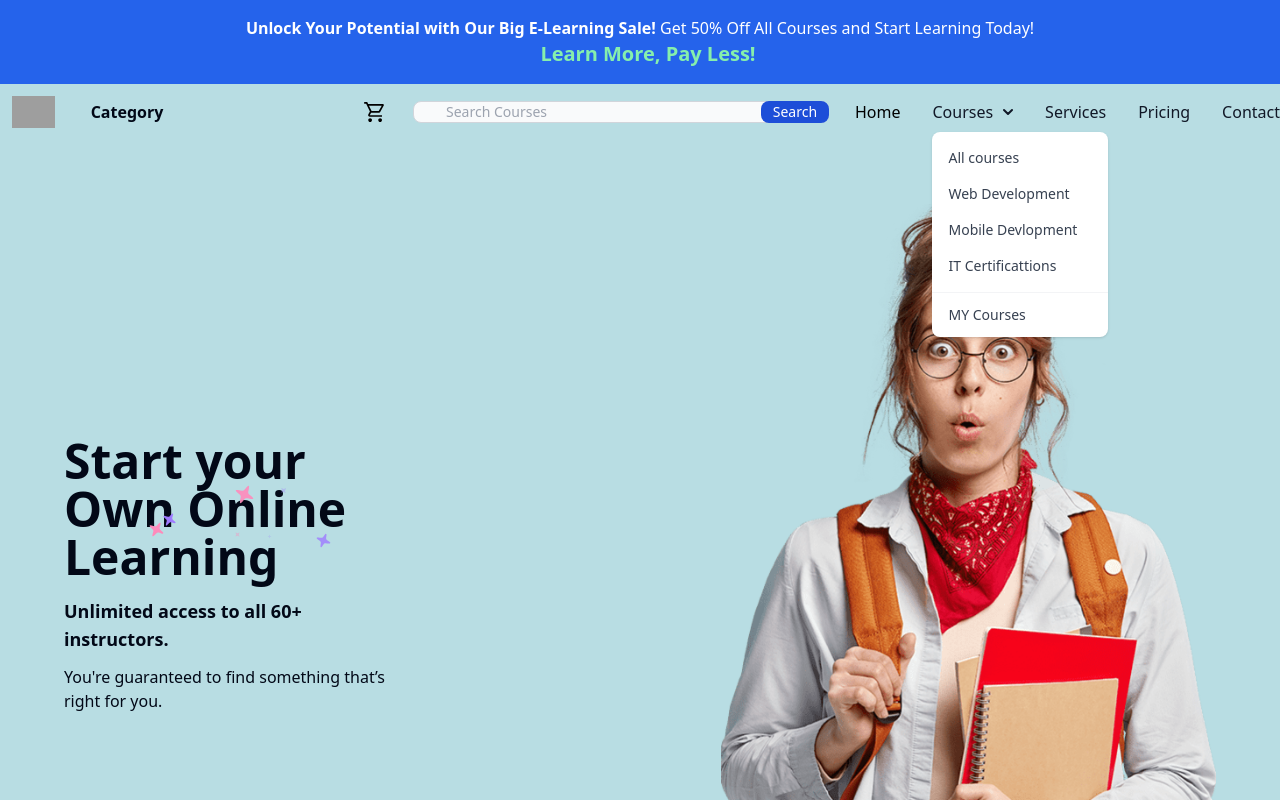
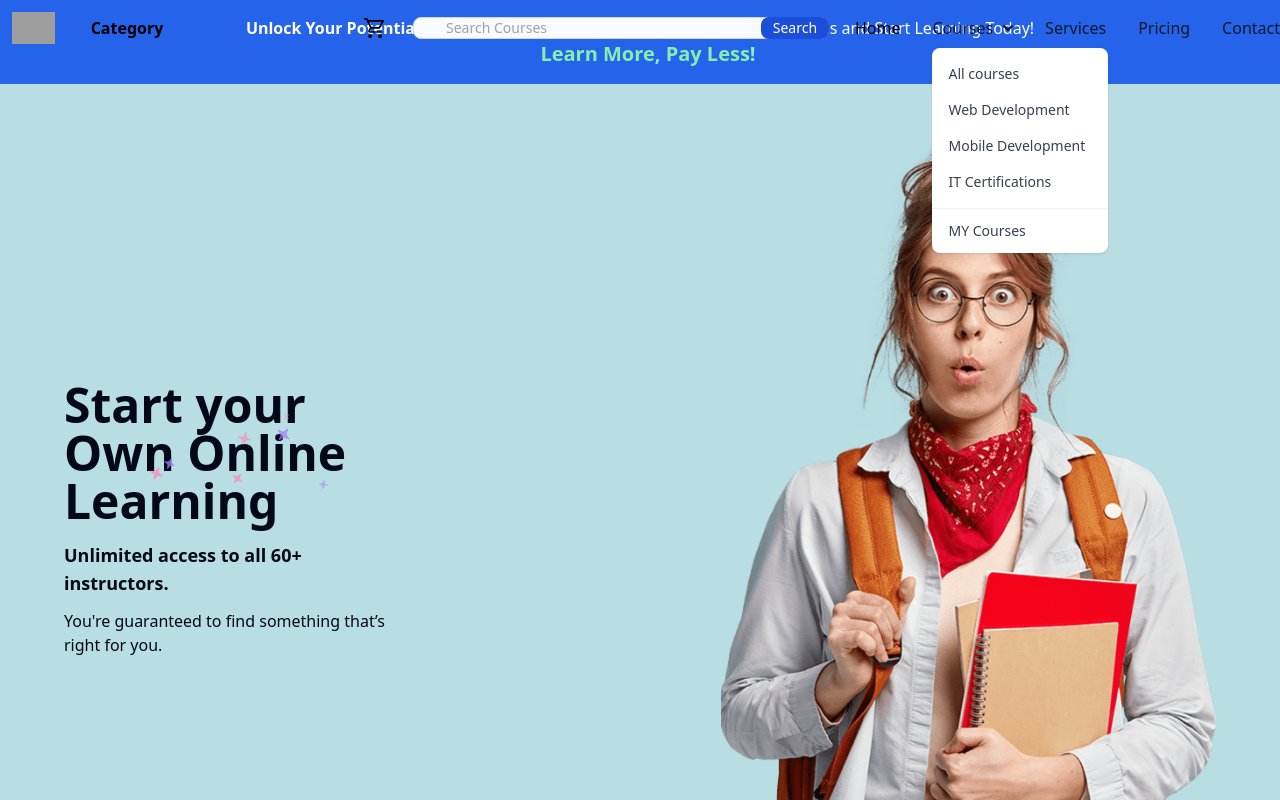
Before and after one commit to sivanesan1103/revamp_contest, a React (Vite) app: page / in a window 1280 px wide. Both pictures are taken after a click on the button "Courses". Shown: the top 800 px of the page. Built offline with nearby package versions, Linux system fonts and the light colour scheme; grey boxes are pictures that could not be loaded.

Commit message:
NavBar 50% over

```diff
--- a/src/components/NavBar/NavBar.jsx
+++ b/src/components/NavBar/NavBar.jsx
@@ -1,10 +1,11 @@
-import React, { useState } from 'react';
+import React, { useState, useEffect } from 'react';
 import Cart from './cart.svg';
 import { Link } from "react-router-dom";
 
 export const Navbar = () => {
   const [isDropdown, setIsDropdown] = useState(false);
   const [isDropdownSub, setIsDropdownSub] = useState(true);
+  const [navbarStyle, setNavbarStyle] = useState('bg-transparent text-black');
 
   const toggleDropdown = () => {
     setIsDropdown(!isDropdown);
@@ -14,12 +15,29 @@ export const Navbar = () => {
     setIsDropdownSub(!isDropdownSub);
   };
 
+  // Handle scroll to change navbar style
+  useEffect(() => {
+    const handleScroll = () => {
+      if (window.scrollY > 50) {
+        setNavbarStyle('bg-white shadow-md text-black'); // White background with shadow on scroll
+      } else {
+        setNavbarStyle('bg-transparent text-black'); // Transparent background when at the top
+      }
+    };
+
+    window.addEventListener('scroll', handleScroll);
+
+    return () => {
+      window.removeEventListener('scroll', handleScroll);
+    };
+  }, []);
+
   return (
-        <nav className="bg-[#B8DDE3] border-gray-200 dark:bg-gray-900 dark:border-gray-700">
+    <nav className={`fixed top-0 left-0 w-full z-50 transition duration-300 ${navbarStyle} border-gray-200 dark:bg-gray-900 dark:border-gray-700`}>
       <div className="relative flex flex-wrap items-center justify-between max-w-screen-xl mx-auto">
         {/* Logo and text */}
         <div className='flex items-center flex-grow space-x-4'>
-                    <div className='m-3 '>
+          <div className='m-3'>
             <a href="#target-section" className="flex items-center space-x-3 rtl:space-x-reverse">
               <img
                 src="https://flowbite.com/docs/images/logo.svg"
@@ -37,7 +55,8 @@ export const Navbar = () => {
           </a>
         </div>
 
-                <img src={Cart} alt='cart icon' className='w-6 h-6'/>
+        {/* Cart Icon */}
+        <img src={Cart} alt='cart icon' className='w-6 h-6' />
 
         {/* Search Form */}
         <div className="flex justify-center flex-grow">
@@ -51,7 +70,6 @@ export const Navbar = () => {
             </div>
           </form>
         </div>
-
 
         {/* Dropdown Button */}
         <button
@@ -110,16 +128,10 @@ export const Navbar = () => {
                   />
                 </svg>
               </button>
-                            <div
-                                className={`${isDropdownSub ? "hidden" : "block"} absolute z-50 mt-2 font-normal bg-white divide-y divide-gray-100 rounded-lg shadow w-44 dark:bg-gray-700 dark:divide-gray-600`}
-                            >
+              <div className={`${isDropdownSub ? "hidden" : "block"} absolute z-50 mt-2 font-normal bg-white divide-y divide-gray-100 rounded-lg shadow w-44 dark:bg-gray-700 dark:divide-gray-600`}>
                 <ul className="py-2 text-sm text-gray-700 dark:text-gray-400">
                   <li>
-                                    {/* change to link */}
                     <Link to="/courses" className="block px-4 py-2 hover:bg-gray-100 dark:hover:bg-gray-600 dark:hover:text-white"> All courses</Link>
-                                        {/* <a href=""  >
-
-                                        </a> */}
                   </li>
                   <li>
                     <a href="#" className="block px-4 py-2 hover:bg-gray-100 dark:hover:bg-gray-600 dark:hover:text-white">
@@ -128,12 +140,12 @@ export const Navbar = () => {
                   </li>
                   <li>
                     <a href="#" className="block px-4 py-2 hover:bg-gray-100 dark:hover:bg-gray-600 dark:hover:text-white">
-                                         Mobile Devlopment
+                      Mobile Development
                     </a>
                   </li>
                   <li>
                     <a href="#" className="block px-4 py-2 hover:bg-gray-100 dark:hover:bg-gray-600 dark:hover:text-white">
-                                        IT Certificattions
+                      IT Certifications
                     </a>
                   </li>
                 </ul>
@@ -153,8 +165,8 @@ export const Navbar = () => {
               </a>
             </li>
             <li>
-                        <Link to="/Pricing"  className="block px-3 py-2 text-gray-900 rounded hover:bg-gray-100 md:hover:bg-transparent md:border-0 md:hover:text-blue-700 md:p-0 dark:text-white md:dark:hover:text-blue-500 dark:hover:bg-gray-700 dark:hover:text-white md:dark:hover:bg-transparent">  Pricing
-
+              <Link to="/Pricing" className="block px-3 py-2 text-gray-900 rounded hover:bg-gray-100 md:hover:bg-transparent md:border-0 md:hover:text-blue-700 md:p-0 dark:text-white md:dark:hover:text-blue-500 dark:hover:bg-gray-700 dark:hover:text-white md:dark:hover:bg-transparent">
+                Pricing
               </Link>
             </li>
             <li>
```
Lines whose indentation alone changed are shown as unchanged.
